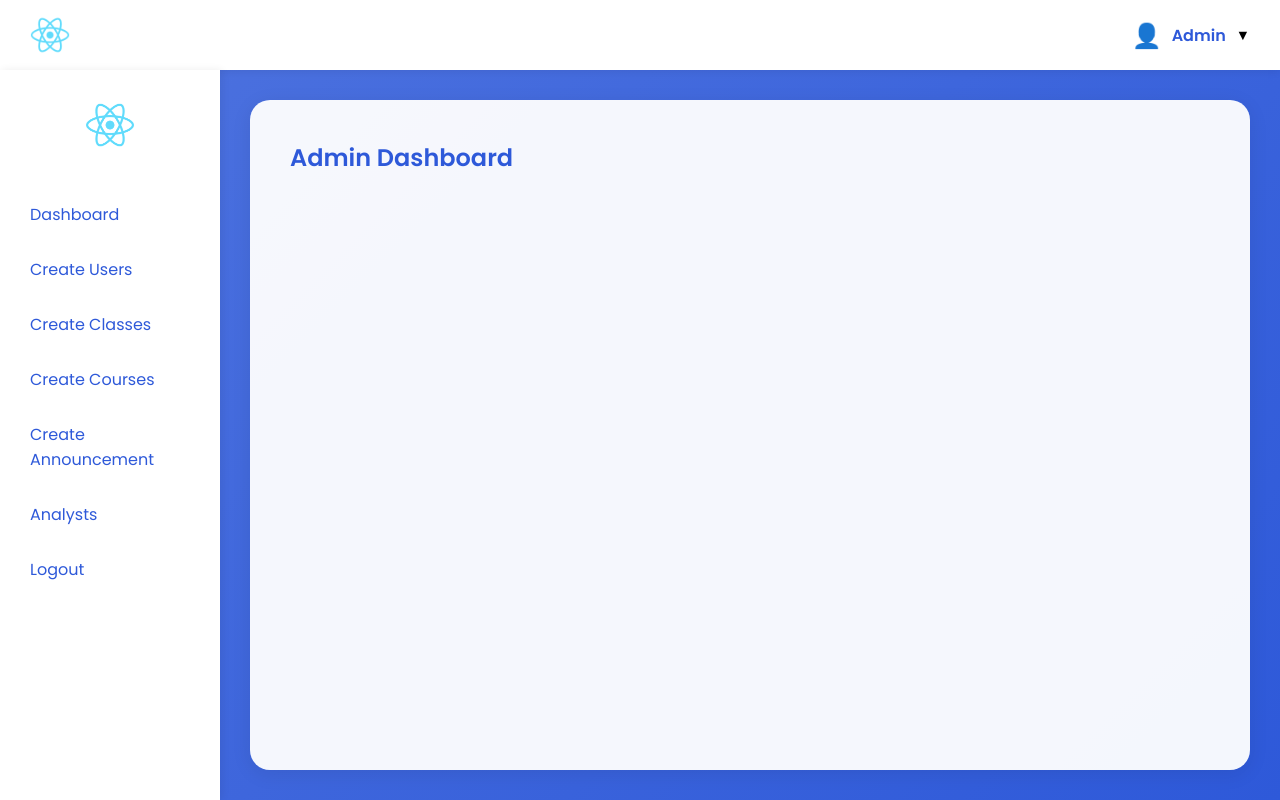
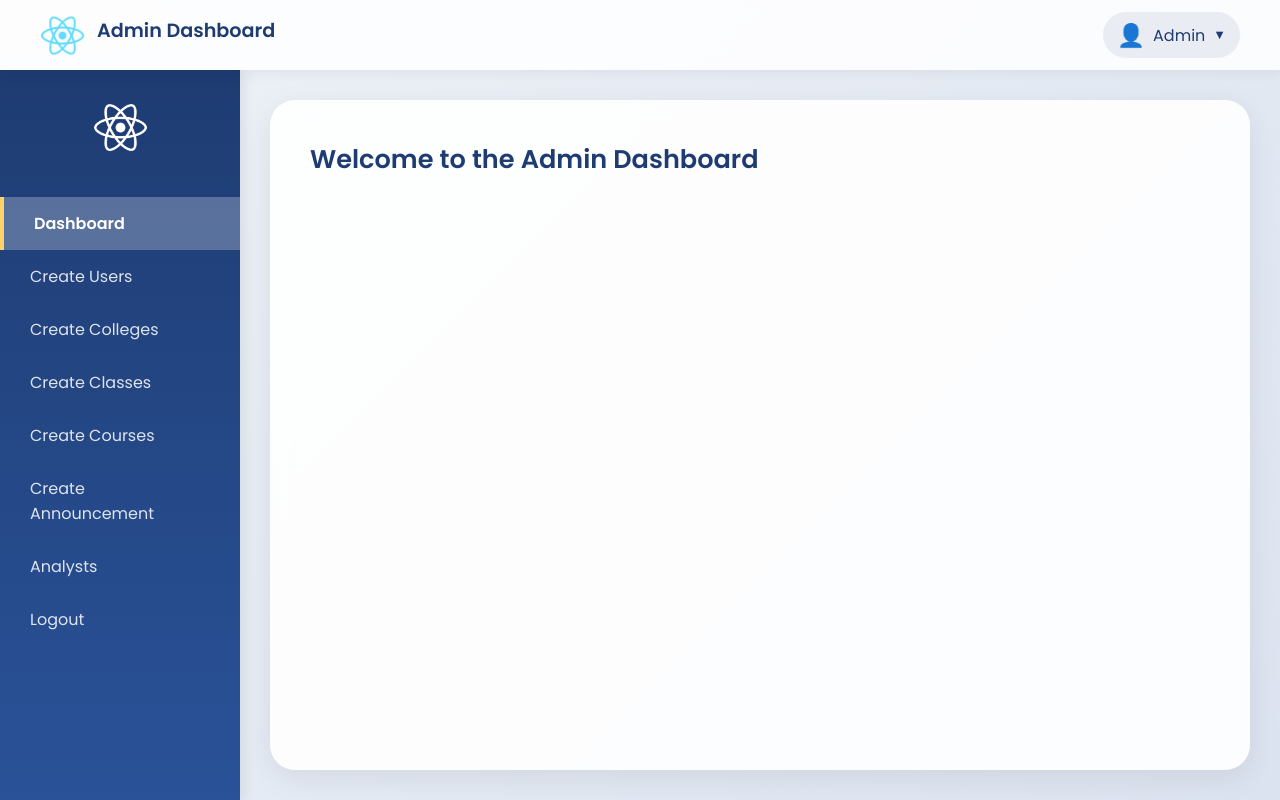
Before and after one commit to Khaleel2k4/creative-code-hub-lms, a React (Create React App) app: page /admin-dashboard in a window 1280 px wide. Built offline with nearby package versions, Linux system fonts and the light colour scheme.

Commit message:
updated admin dashboard

```diff
--- a/src/AdminDashboard.css
+++ b/src/AdminDashboard.css
@@ -1,58 +1,82 @@
-/* Admin Dashboard CSS */
+/* Layout */
 .admin-dashboard-container {
   display: flex;
   flex-direction: column;
   height: 100vh;
-  background: linear-gradient(135deg, #4e73df, #2e59d9);
+  background: linear-gradient(135deg, #eef2f7, #dce3f0);
+  font-family: "Poppins", sans-serif;
 }
+
+/* Navbar */
 .admin-navbar {
   display: flex;
   justify-content: space-between;
   align-items: center;
-  background: #fff;
-  padding: 0 30px;
+  background: rgba(255, 255, 255, 0.85);
+  backdrop-filter: blur(10px);
+  padding: 0 40px;
   height: 70px;
-  box-shadow: 0 2px 8px rgba(0,0,0,0.07);
+  box-shadow: 0 4px 12px rgba(0, 0, 0, 0.05);
 }
-.navbar-logo {
-  height: 40px;
-}
+
 .navbar-left {
   display: flex;
   align-items: center;
+  gap: 12px;
 }
-.navbar-right {
-  display: flex;
-  align-items: center;
+
+.navbar-logo {
+  height: 45px;
 }
+
+.navbar-title {
+  font-size: 1.2rem;
+  font-weight: 600;
+  color: #1e3c72;
+}
+
 .profile {
   position: relative;
   display: flex;
   align-items: center;
   cursor: pointer;
-  gap: 10px;
+  gap: 8px;
+  background: rgba(30, 60, 114, 0.08);
+  padding: 6px 14px;
+  border-radius: 25px;
+  transition: background 0.3s ease;
 }
+
+.profile:hover {
+  background: rgba(30, 60, 114, 0.18);
+}
+
 .profile-icon {
-  font-size: 1.5rem;
+  font-size: 1.4rem;
 }
+
 .profile-name {
-  font-weight: 600;
-  color: #2e59d9;
+  font-weight: 500;
+  color: #1e3c72;
 }
+
 .dropdown-arrow {
-  font-size: 0.9rem;
+  font-size: 0.8rem;
+  color: #1e3c72;
 }
+
 .profile-dropdown {
   position: absolute;
-  top: 45px;
+  top: 48px;
   right: 0;
   background: #fff;
-  border-radius: 8px;
-  box-shadow: 0 2px 8px rgba(0,0,0,0.12);
+  border-radius: 10px;
+  box-shadow: 0 4px 16px rgba(0, 0, 0, 0.12);
   padding: 10px 0;
-  min-width: 120px;
-  z-index: 10;
+  min-width: 130px;
+  z-index: 20;
 }
+
 .profile-dropdown button {
   width: 100%;
   background: none;
@@ -60,54 +84,82 @@
   padding: 10px 20px;
   text-align: left;
   cursor: pointer;
-  color: #2e59d9;
+  color: #1e3c72;
   font-weight: 500;
+  transition: background 0.3s ease;
 }
+
 .profile-dropdown button:hover {
-  background: #f2f2f2;
+  background: #f0f4ff;
 }
+
+/* Main Layout */
 .admin-dashboard-main {
   display: flex;
   flex: 1;
+  height: calc(100vh - 70px);
 }
+
+/* Sidebar */
 .admin-sidebar {
-  width: 220px;
-  background: #fff;
-  box-shadow: 2px 0 8px rgba(0,0,0,0.07);
+  width: 240px;
+  background: linear-gradient(180deg, #1e3c72, #2a5298);
   display: flex;
   flex-direction: column;
   align-items: center;
   padding-top: 30px;
+  box-shadow: 4px 0 12px rgba(0, 0, 0, 0.08);
+  color: white;
 }
+
 .sidebar-logo img {
-  height: 50px;
-  margin-bottom: 30px;
+  height: 55px;
+  margin-bottom: 35px;
+  filter: brightness(0) invert(1);
 }
+
 .sidebar-menu {
   list-style: none;
   padding: 0;
   width: 100%;
 }
+
 .sidebar-menu li {
-  padding: 15px 30px;
+  padding: 14px 30px;
   cursor: pointer;
   font-weight: 500;
-  color: #2e59d9;
-  transition: background 0.2s, color 0.2s;
+  color: rgba(255, 255, 255, 0.85);
+  transition: all 0.3s ease;
+  position: relative;
 }
+
 .sidebar-menu li:hover {
-  background: #2e59d9;
+  background: rgba(255, 255, 255, 0.15);
   color: #fff;
 }
+
+.sidebar-menu li.active {
+  background: rgba(255, 255, 255, 0.25);
+  color: #fff;
+  font-weight: 600;
+  border-left: 4px solid #ffd369;
+}
+
+/* Content */
 .admin-dashboard-content {
   flex: 1;
   padding: 40px;
-  background: rgba(255,255,255,0.95);
-  border-radius: 20px;
+  background: rgba(255, 255, 255, 0.9);
+  border-radius: 25px;
   margin: 30px;
-  box-shadow: 0 4px 20px rgba(0,0,0,0.08);
+  box-shadow: 0 8px 30px rgba(0, 0, 0, 0.08);
+  backdrop-filter: blur(10px);
+  transition: all 0.3s ease;
 }
+
 .admin-dashboard-content h2 {
-  color: #2e59d9;
+  color: #1e3c72;
   margin-bottom: 20px;
+  font-size: 1.6rem;
+  font-weight: 600;
 }
--- a/src/pages/AdminDashboard.jsx
+++ b/src/pages/AdminDashboard.jsx
@@ -4,6 +4,7 @@ import "../AdminDashboard.css";
 const menuItems = [
   { label: "Dashboard", key: "dashboard" },
   { label: "Create Users", key: "create-users" },
+  { label: "Create Colleges", key: "create-colleges" },
   { label: "Create Classes", key: "create-classes" },
   { label: "Create Courses", key: "create-courses" },
   { label: "Create Announcement", key: "create-announcement" },
@@ -11,7 +12,7 @@ const menuItems = [
   { label: "Logout", key: "logout" },
 ];
 
-function Sidebar({ onMenuClick }) {
+function Sidebar({ onMenuClick, activeMenu }) {
   return (
     <div className="admin-sidebar">
       <div className="sidebar-logo">
@@ -19,7 +20,11 @@ function Sidebar({ onMenuClick }) {
       </div>
       <ul className="sidebar-menu">
         {menuItems.map((item) => (
-          <li key={item.key} onClick={() => onMenuClick(item.key)}>
+          <li
+            key={item.key}
+            className={activeMenu === item.key ? "active" : ""}
+            onClick={() => onMenuClick(item.key)}
+          >
             {item.label}
           </li>
         ))}
@@ -33,7 +38,12 @@ function Navbar({ username, onLogout }) {
   return (
     <nav className="admin-navbar">
       <div className="navbar-left">
-        <img src={process.env.PUBLIC_URL + "/logo192.png"} alt="CCHub Logo" className="navbar-logo" />
+        <img
+          src={process.env.PUBLIC_URL + "/logo192.png"}
+          alt="CCHub Logo"
+          className="navbar-logo"
+        />
+        <h1 className="navbar-title">Admin Dashboard</h1>
       </div>
       <div className="navbar-right">
         <div className="profile" onClick={() => setDropdownOpen(!dropdownOpen)}>
@@ -57,9 +67,7 @@ export default function AdminDashboard() {
 
   const handleMenuClick = (key) => {
     if (key === "logout") {
-      localStorage.removeItem("isAuthenticated");
-      localStorage.removeItem("userRole");
-      localStorage.removeItem("username");
+      localStorage.clear();
       window.location.href = "/login/team";
     } else {
       setActiveMenu(key);
@@ -67,9 +75,7 @@ export default function AdminDashboard() {
   };
 
   const handleLogout = () => {
-    localStorage.removeItem("isAuthenticated");
-    localStorage.removeItem("userRole");
-    localStorage.removeItem("username");
+    localStorage.clear();
     window.location.href = "/login/team";
   };
 
@@ -77,14 +83,15 @@ export default function AdminDashboard() {
     <div className="admin-dashboard-container">
       <Navbar username={username} onLogout={handleLogout} />
       <div className="admin-dashboard-main">
-        <Sidebar onMenuClick={handleMenuClick} />
+        <Sidebar onMenuClick={handleMenuClick} activeMenu={activeMenu} />
         <div className="admin-dashboard-content">
-          {activeMenu === "dashboard" && <h2>Admin Dashboard</h2>}
+          {activeMenu === "dashboard" && <h2>Welcome to the Admin Dashboard</h2>}
           {activeMenu === "create-users" && <h2>Create Users</h2>}
+          {activeMenu === "create-colleges" && <h2>Create Colleges</h2>}
           {activeMenu === "create-classes" && <h2>Create Classes</h2>}
           {activeMenu === "create-courses" && <h2>Create Courses</h2>}
           {activeMenu === "create-announcement" && <h2>Create Announcement</h2>}
-          {activeMenu === "analysts" && <h2>Analysts</h2>}
+          {activeMenu === "analysts" && <h2>Analysts Overview</h2>}
         </div>
       </div>
     </div>
```
